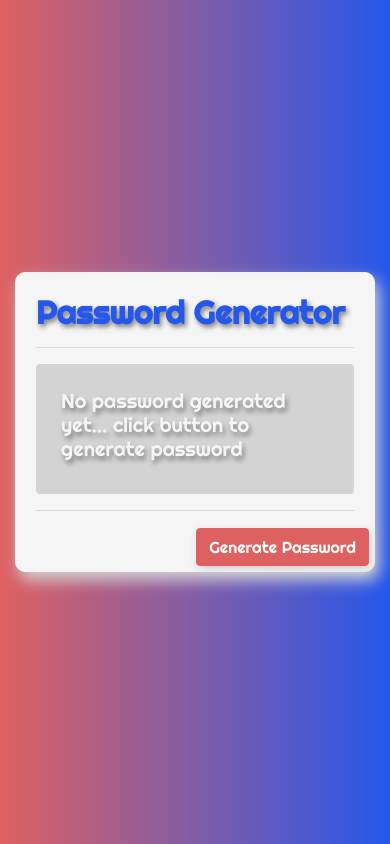
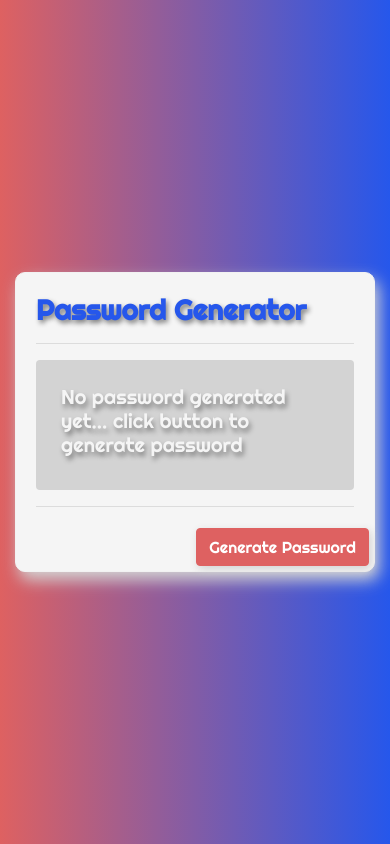
Before and after one commit to andrewvenson/Password_Generator, a React (Create React App) app: page / in a window 390 px wide. Built offline with nearby package versions, Linux system fonts and the light colour scheme.

Commit message:
media pwtitle

```diff
--- a/src/App.css
+++ b/src/App.css
@@ -29,3 +29,9 @@ body {
   opacity: 0.9 !important;
   box-shadow: 5px 8px 16px whitesmoke !important;
 }
+
+@media only screen and (max-width: 400px) {
+  .pwtitle {
+    font-size: 28px !important;
+  }
+}
--- a/src/App.js
+++ b/src/App.js
@@ -43,6 +43,7 @@ const App = () => {
             textShadow: "2px 3px 5px gray",
             color: "#2657eb",
           }}
+          className="pwtitle"
         >
           Password Generator
         </h2>
```
